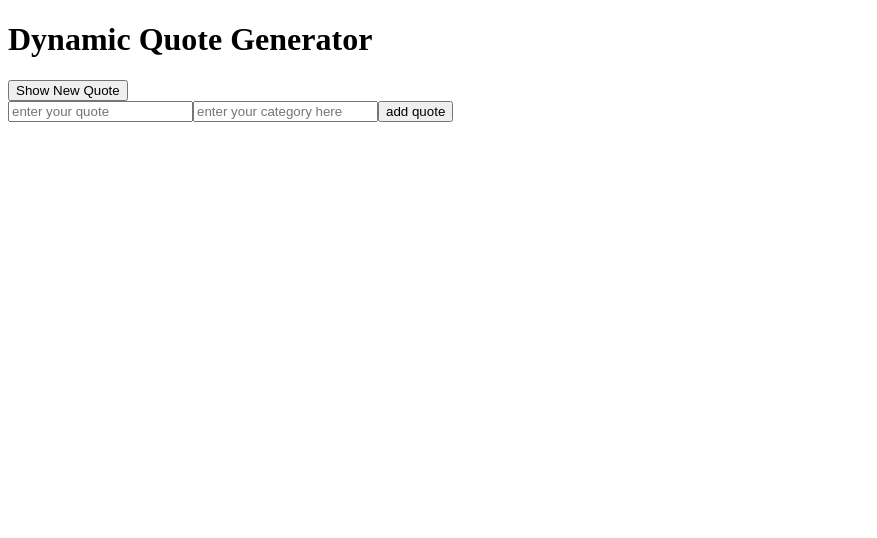
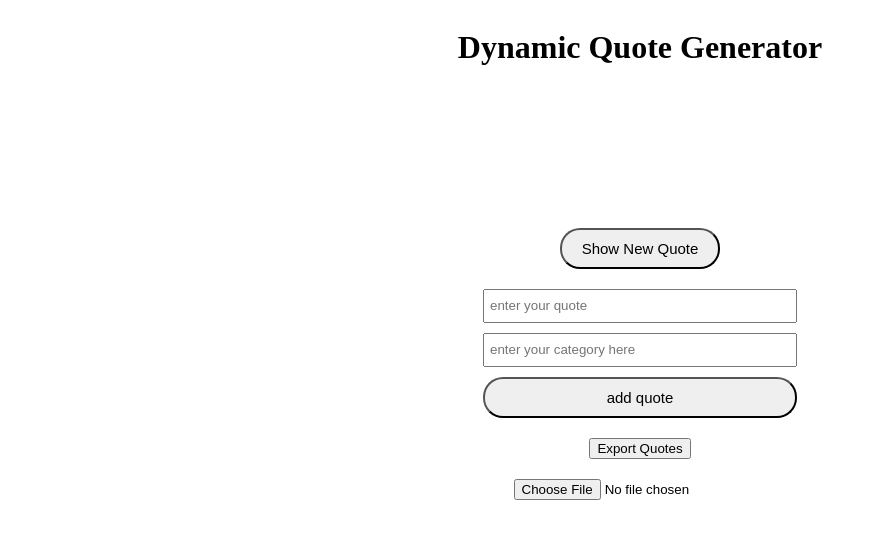
Before and after one commit to OmarMegzz/alx_fe_javascript, a plain HTML site: page dom-manipulation/index.html in a window 1280 px wide. Shown: the whole page, without its empty margins (0-877 px from the left). Drawn offline with Linux system fonts and the light colour scheme.

Commit message:
finish the second task

```diff
--- a/dom-manipulation/index.html
+++ b/dom-manipulation/index.html
@@ -3,6 +3,7 @@
   <head>
     <meta charset="UTF-8" />
     <meta name="viewport" content="width=device-width, initial-scale=1.0" />
+    <link rel="stylesheet" href="style.css" />
     <title>Dynamic Quote Generator</title>
   </head>
   <body>
@@ -10,6 +11,9 @@
     <div id="quoteDisplay"></div>
     <button id="newQuote">Show New Quote</button>
     <div id="addQuoteFormContainer"></div>
+    <button id="exportToJsonFile">Export Quotes</button>
+    <input type="file" id="importFile" accept=".json" />
+
     <script src="script.js"></script>
   </body>
 </html>
--- a/dom-manipulation/script.js
+++ b/dom-manipulation/script.js
@@ -39,6 +39,8 @@ document.addEventListener("DOMContentLoaded", function () {
   const quoteDisplay = document.getElementById("quoteDisplay");
   const randomQuoteBtn = document.getElementById("newQuote");
   const quoteContainer = document.getElementById("addQuoteFormContainer");
+  const btnExportToJsonFile = document.getElementById("exportToJsonFile");
+  const inputImportFile = document.getElementById("importFile");
 
   randomQuoteBtn.addEventListener("click", showRandomQuote);
   createAddQuoteForm();
@@ -80,13 +82,46 @@ document.addEventListener("DOMContentLoaded", function () {
     const quoteText = quoteInput.value.trim();
     const categoryText = categoryInput.value.trim();
 
-    if (quoteText && categoryText) {
+    if (quoteText !== "" && categoryText !== "") {
       quotes.push({ text: quoteText, category: categoryText });
       quoteInput.value = "";
       categoryInput.value = "";
+      saveQuotes();
       alert("Quote added successfully!");
     } else {
       alert("Please fill out both fields.");
     }
   }
+  function saveQuotes() {
+    localStorage.setItem("quotes", JSON.stringify(quotes));
+  }
+  btnExportToJsonFile.addEventListener("click", exportToJsonFile);
+  function exportToJsonFile() {
+    const dataStr = JSON.stringify(quotes);
+    const dataBlob = new Blob([dataStr], { type: "application/json" });
+    const url = URL.createObjectURL(dataBlob);
+    const downloadLink = document.createElement("a");
+    downloadLink.href = url;
+    downloadLink.download = "quotes.json";
+    document.body.appendChild(downloadLink);
+    downloadLink.click();
+    document.body.removeChild(downloadLink);
+  }
+  inputImportFile.addEventListener("change", importFromJsonFile);
+  function importFromJsonFile(event) {
+    const fileReader = new FileReader();
+    fileReader.onload = function (event) {
+      const importedQuotes = JSON.parse(event.target.result);
+      quotes.push(...importedQuotes);
+      saveQuotes();
+      alert("Quotes imported successfully!");
+    };
+    fileReader.readAsText(event.target.files[0]);
+  }
+
+  // Load last viewed quote from session storage
+  const lastViewedQuote = sessionStorage.getItem("lastViewedQuote");
+  if (lastViewedQuote) {
+    quoteDisplay.innerHTML = lastViewedQuote;
+  }
 });
--- /dev/null
+++ b/dom-manipulation/style.css
@@ -0,0 +1,41 @@
+body {
+  display: flex;
+  align-items: center;
+  justify-content: center;
+  flex-direction: column;
+  gap: 20px;
+}
+#quoteDisplay {
+  display: flex;
+  align-items: center;
+  justify-content: center;
+  flex-direction: column;
+  text-align: center;
+  width: 400px;
+  height: 100px;
+  font-size: 20px;
+}
+#newQuote {
+  padding: 10px 20px;
+  border-radius: 20px;
+  font-size: 15px;
+}
+form {
+  display: flex;
+  align-items: center;
+  justify-content: center;
+  flex-direction: column;
+  gap: 10px;
+}
+form input {
+  width: 300px;
+  height: 20px;
+  padding: 5px;
+}
+
+form button {
+  width: 100%;
+  padding: 10px;
+  font-size: 15px;
+  border-radius: 20px;
+}
```
